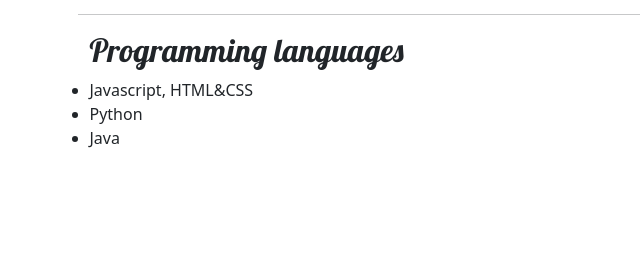
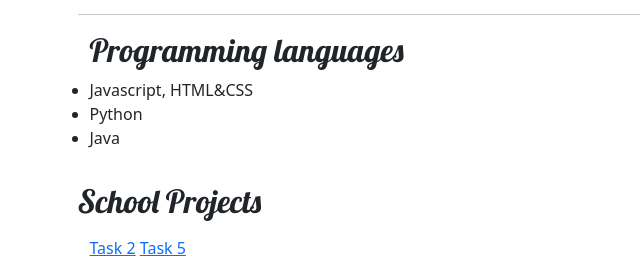
Before and after one commit to IDrinkEggs/my-first-blog, a Django app: page / in a window 1280 px wide. Shown: the part 944-1204 px from the top of the page, without its empty margins (0-640 px from the left). Before the commit the page ends 1092 px from the top, so only its background shows below. Run offline with Django 5.2, Linux system fonts and the light colour scheme.

Commit message:
Fix: Added Task 5 & 2

```diff
--- a/blog/templates/blog/home_page.html
+++ b/blog/templates/blog/home_page.html
@@ -50,4 +50,11 @@
         <li>Java</li>
     </ul>
 </div>
+
+<div>
+    <h2 class="row mb-3">School Projects</h2>
+    <a href="https://docs.google.com/document/d/1UIuWMfhLd3sF7P8szx1EsFvqyXIUWtgPkqOLjr6-yTA/edit?usp=sharing">Task 2</a>
+    <a href="https://sites.google.com/cisjapan.net/portfolioforcis?usp=sharing">Task 5</a>
+</div>
+
     {% endblock %}
```
